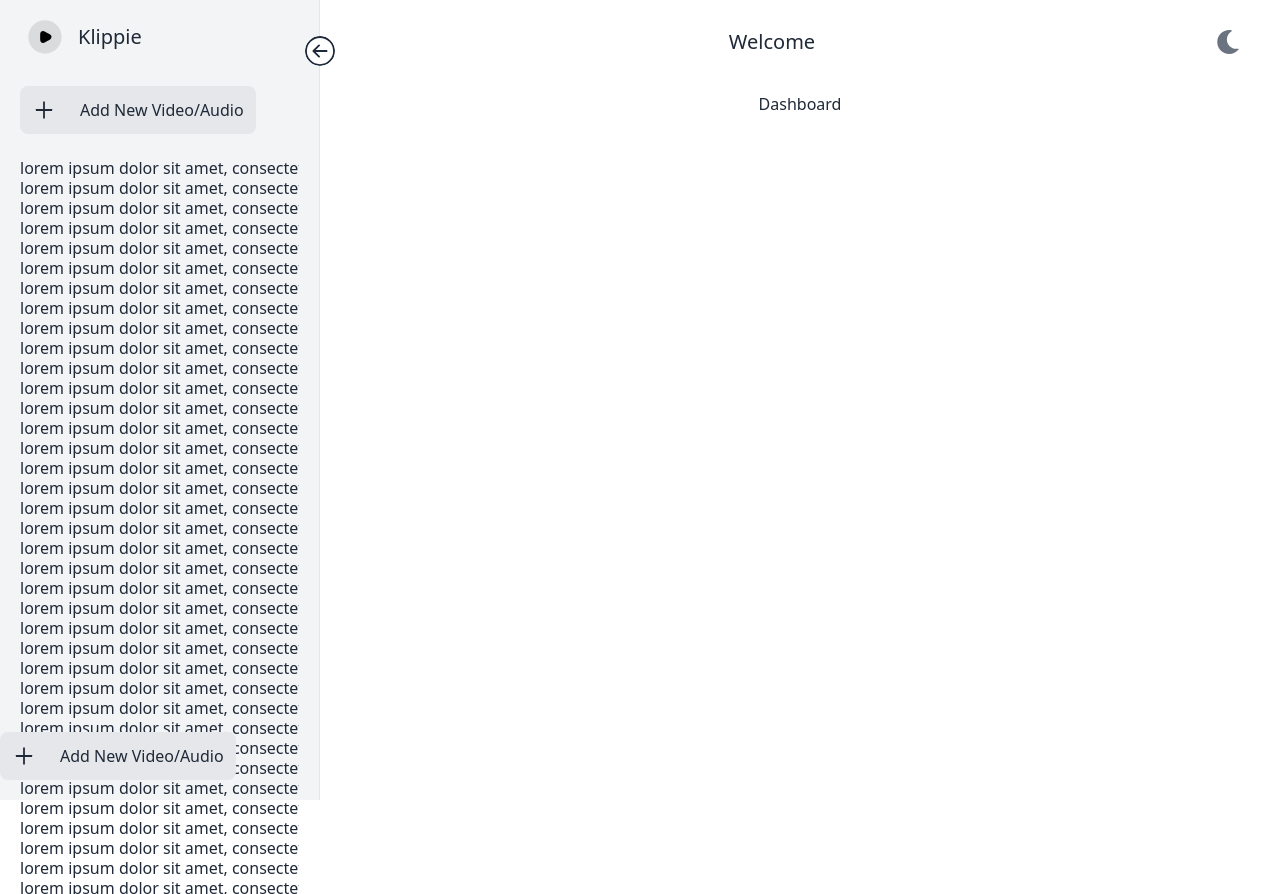
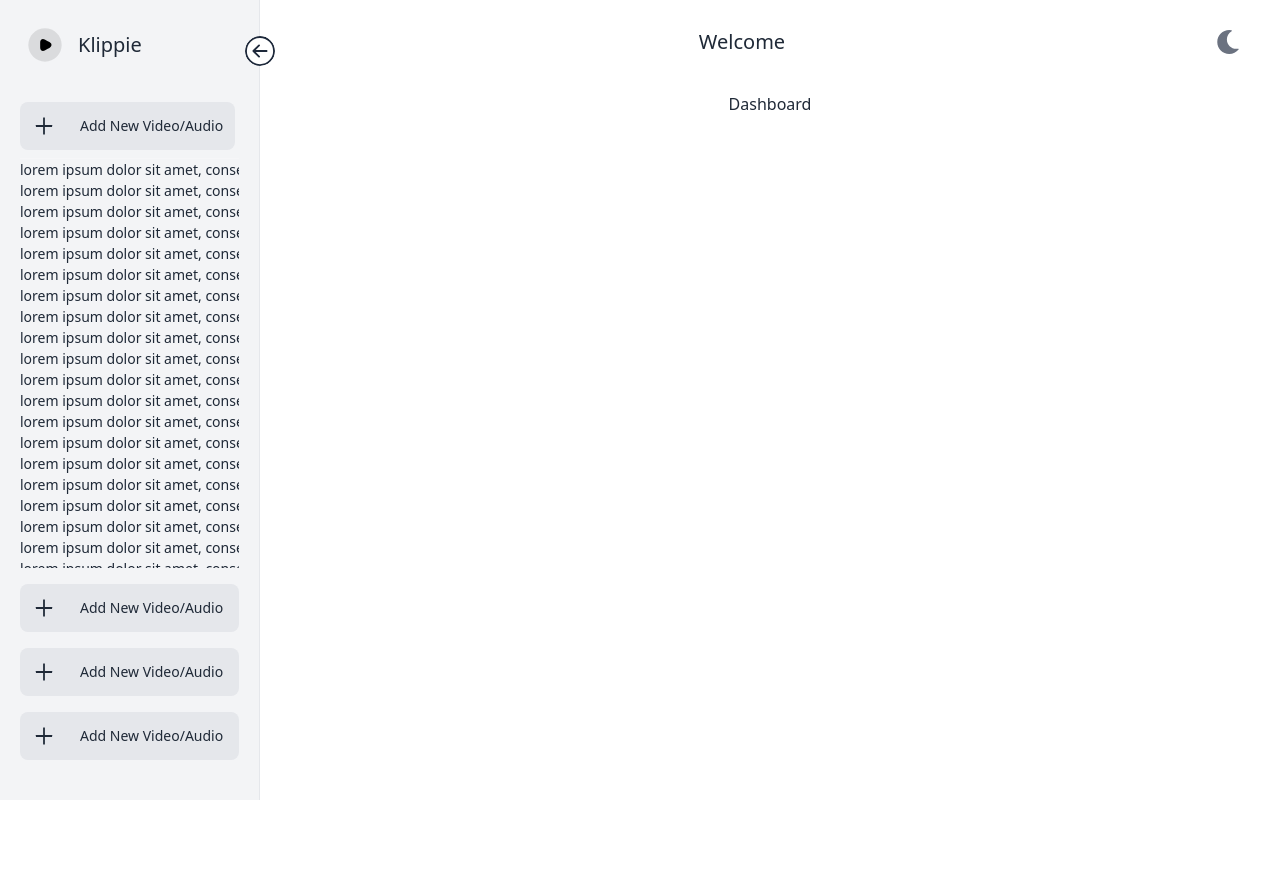
Before and after one commit to hk9099/Klippie_react, a React (Create React App) app: page /dashboard in a window 1280 px wide. After the commit the page ends 800 px from the top, so only its background shows below. Built offline with nearby package versions, Linux system fonts and the light colour scheme; no server answers.

Commit message:
--start design sidebar

```diff
--- a/src/components/Sidebar.js
+++ b/src/components/Sidebar.js
@@ -21,7 +21,8 @@ const Sidebar = () => {
 
     return (
         <>
-            <div  className={`${open ? 'w-80' : 'w-fit' }  hidden sm:block relative duration-300 bg-gray-100 border-r border-gray-200 dark:border-gray-600 p-5 dark:bg-custom-color-dark`}>
+            <div className={`${open ? 'w-[260px]' : 'w-fit'} fixed top-0  z-40 flex h-full  flex-none flex-col space-y-2 p-2 text-[14px] transition-all sm:relative sm:top-0 bg-gray-100 border-r border-gray-200 dark:border-gray-600 p-5 dark:bg-custom-color-dark`}>
+
                 <BsArrowLeftCircle
                     className={`${!open && 'rotate-180'
                         } absolute text-3xl bg-white fill-slate-800  rounded-full cursor-pointer top-9 -right-4 dark:fill-gray-400 dark:bg-custom-color-dark`}
@@ -41,18 +42,61 @@ const Sidebar = () => {
                 <div className='pt-6'>
                     <Link to="/dashboard">
                         <button
-                            className={`flex items-center gap-x-6 p-3 text-base font-normal rounded-lg cursor-pointer dark:text-white hover:bg-gray-200 dark:hover:bg-gray-700
+                            className={`flex items-center gap-x-6 p-3 text-base rounded-lg cursor-pointer dark:text-white hover:bg-gray-200 dark:hover:bg-gray-700
                         mt-2 ${location.pathname === "/dashboard" && 'bg-gray-200 dark:bg-gray-700'}`}
                         >
                             <span className='text-2xl'><AiOutlinePlus /></span>
-                            <span className={`${!open && 'hidden'} origin-left duration-300 hover:block`}>
+                            <span className={`${!open && 'hidden'} origin-left duration-300 hover:block font-medium text-sm`}>
                                 Add New Video/Audio
                             </span>
                         </button>
                     </Link>
                 </div>
 
-                <div className={`pt-6 bottom-0 left-0 right-0 overscroll-auto overflow-auto h-auto max-h-[100%] w-auto text-md leading-tight scrollbar scrollbar-thumb-blue-300 scrollbar-track-blue-100 dark:scrollbar-thumb-blue-500 dark:scrollbar-track-gray-800 scrollbar-thin ${!open && 'hidden'}`}>
+                <div className={`border-t border-white/20 flex-grow overflow-y-auto  scrollbar scrollbar-thumb-blue-300 scrollbar-track-blue-100 dark:scrollbar-thumb-blue-500 dark:scrollbar-track-gray-800 scrollbar-thin ${!open && 'hidden'}`}>
+
+
+                    <div className=" border-b border-white/20">
+
+                        <p className='width-content'>lorem ipsum dolor sit amet, consectetur adipiscing elit.</p>
+                        <p className='width-content'>lorem ipsum dolor sit amet, consectetur adipiscing elit.</p>
+                        <p className='width-content'>lorem ipsum dolor sit amet, consectetur adipiscing elit.</p>
+                        <p className='width-content'>lorem ipsum dolor sit amet, consectetur adipiscing elit.</p>
+                        <p className='width-content'>lorem ipsum dolor sit amet, consectetur adipiscing elit.</p>
+                        <p className='width-content'>lorem ipsum dolor sit amet, consectetur adipiscing elit.</p>
+                        <p className='width-content'>lorem ipsum dolor sit amet, consectetur adipiscing elit.</p>
+                        <p className='width-content'>lorem ipsum dolor sit amet, consectetur adipiscing elit.</p>
+                        <p className='width-content'>lorem ipsum dolor sit amet, consectetur adipiscing elit.</p>
+                        <p className='width-content'>lorem ipsum dolor sit amet, consectetur adipiscing elit.</p>
+                        <p className='width-content'>lorem ipsum dolor sit amet, consectetur adipiscing elit.</p>
+                        <p className='width-content'>lorem ipsum dolor sit amet, consectetur adipiscing elit.</p>
+                        <p className='width-content'>lorem ipsum dolor sit amet, consectetur adipiscing elit.</p>
+                        <p className='width-content'>lorem ipsum dolor sit amet, consectetur adipiscing elit.</p>
+                        <p className='width-content'>lorem ipsum dolor sit amet, consectetur adipiscing elit.</p>
+                        <p className='width-content'>lorem ipsum dolor sit amet, consectetur adipiscing elit.</p>
+                        <p className='width-content'>lorem ipsum dolor sit amet, consectetur adipiscing elit.</p>
+                        <p className='width-content'>lorem ipsum dolor sit amet, consectetur adipiscing elit.</p>
+                        <p className='width-content'>lorem ipsum dolor sit amet, consectetur adipiscing elit.</p>
+                        <p className='width-content'>lorem ipsum dolor sit amet, consectetur adipiscing elit.</p>
+                        <p className='width-content'>lorem ipsum dolor sit amet, consectetur adipiscing elit.</p>
+                        <p className='width-content'>lorem ipsum dolor sit amet, consectetur adipiscing elit.</p>
+                        <p className='width-content'>lorem ipsum dolor sit amet, consectetur adipiscing elit.</p>
+                        <p className='width-content'>lorem ipsum dolor sit amet, consectetur adipiscing elit.</p>
+                        <p className='width-content'>lorem ipsum dolor sit amet, consectetur adipiscing elit.</p>
+                        <p className='width-content'>lorem ipsum dolor sit amet, consectetur adipiscing elit.</p>
+                        <p className='width-content'>lorem ipsum dolor sit amet, consectetur adipiscing elit.</p>
+                        <p className='width-content'>lorem ipsum dolor sit amet, consectetur adipiscing elit.</p>
+                        <p className='width-content'>lorem ipsum dolor sit amet, consectetur adipiscing elit.</p>
+                        <p className='width-content'>lorem ipsum dolor sit amet, consectetur adipiscing elit.</p>
+                        <p className='width-content'>lorem ipsum dolor sit amet, consectetur adipiscing elit.</p>
+                        <p className='width-content'>lorem ipsum dolor sit amet, consectetur adipiscing elit.</p>
+                        <p className='width-content'>lorem ipsum dolor sit amet, consectetur adipiscing elit.</p>
+                        <p className='width-content'>lorem ipsum dolor sit amet, consectetur adipiscing elit.</p>
+                        <p className='width-content'>lorem ipsum dolor sit amet, consectetur adipiscing elit.</p>
+                        </div>
+                </div>
+
+                {/* <div className={`pt-6 bottom-0 left-0 right-0 overscroll-auto overflow-auto h-[rem] max-h-[100%] w-auto text-md leading-tight scrollbar scrollbar-thumb-blue-300 scrollbar-track-blue-100 dark:scrollbar-thumb-blue-500 dark:scrollbar-track-gray-800 scrollbar-thin ${!open && 'hidden'}`}>
                     <p className='width-content'>lorem ipsum dolor sit amet, consectetur adipiscing elit.</p>
                     <p className='width-content'>lorem ipsum dolor sit amet, consectetur adipiscing elit.</p>
                     <p className='width-content'>lorem ipsum dolor sit amet, consectetur adipiscing elit.</p>
@@ -149,20 +193,42 @@ const Sidebar = () => {
                     <p className='width-content'>lorem ipsum dolor sit amet, consectetur adipiscing elit.</p>
                     <p className='width-content'>lorem ipsum dolor sit amet, consectetur adipiscing elit.</p>
                     <p className='width-content'>lorem ipsum dolor sit amet, consectetur adipiscing elit.</p>
-                    </div>
+                    </div> */}
 
-                <div className={`pt-6 fixed bottom-0 left-0 right-0`}>
+                <div className={` bottom-0 left-0 right-0`}>
                     <div className=" flex flex-col gap-2 pb-5">
                         <Link to="/dashboard">
-                            <button
+                            <p
                                 className={`flex items-center gap-x-6 p-3 text-base font-normal rounded-lg cursor-pointer dark:text-white hover:bg-gray-200 dark:hover:bg-gray-700
                         mt-2 ${location.pathname === "/dashboard" && 'bg-gray-200 dark:bg-gray-700'}`}
                             >
                                 <span className='text-2xl'><AiOutlinePlus /></span>
-                                <span className={`${!open && 'hidden'} origin-left duration-300 hover:block`}>
+                                <span className={`${!open && 'hidden'} origin-left duration-300 hover:block text-sm`}>
                                     Add New Video/Audio
                                 </span>
-                            </button>
+                            </p>
+                        </Link>
+                        <Link to="/dashboard">
+                            <p
+                                className={`flex items-center gap-x-6 p-3 text-base font-normal rounded-lg cursor-pointer dark:text-white hover:bg-gray-200 dark:hover:bg-gray-700
+                        mt-2 ${location.pathname === "/dashboard" && 'bg-gray-200 dark:bg-gray-700'}`}
+                            >
+                                <span className='text-2xl'><AiOutlinePlus /></span>
+                                <span className={`${!open && 'hidden'} origin-left duration-300 hover:block text-sm`}>
+                                    Add New Video/Audio
+                                </span>
+                            </p>
+                        </Link>
+                        <Link to="/dashboard">
+                            <p
+                                className={`flex items-center gap-x-6 p-3 text-base font-normal rounded-lg cursor-pointer dark:text-white hover:bg-gray-200 dark:hover:bg-gray-700
+                        mt-2 ${location.pathname === "/dashboard" && 'bg-gray-200 dark:bg-gray-700'}`}
+                            >
+                                <span className='text-2xl'><AiOutlinePlus /></span>
+                                <span className={`${!open && 'hidden'} origin-left duration-300 hover:block text-sm`}>
+                                    Add New Video/Audio
+                                </span>
+                            </p>
                         </Link>
                     </div>
                 </div>
```
